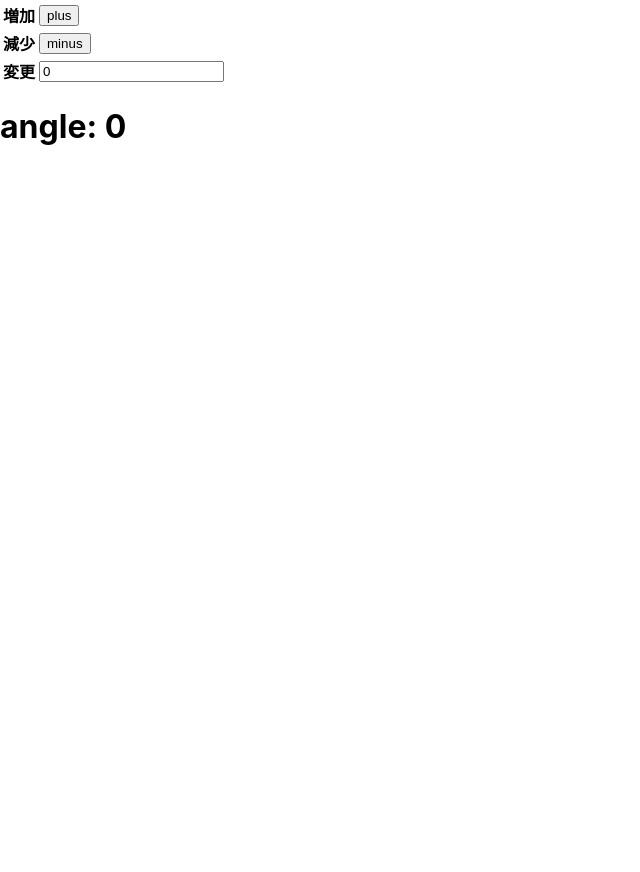
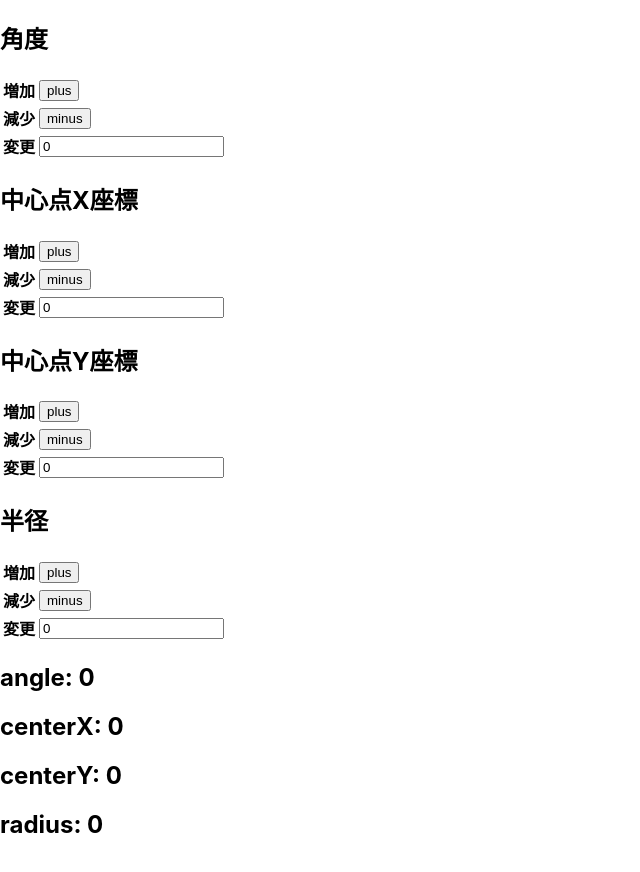
Before and after one commit to sugita177/distributor-animation-project-trial, a React (Create React App) app: page / in a window 1280 px wide. Shown: the top 872 px of the page, without its empty margins (0-640 px from the left). Before the commit the page ends 800 px from the top, so only its background shows below. Built offline with nearby package versions, Linux system fonts and the light colour scheme.

Commit message:
角度以外のstateのreducerなどを実装

```diff
--- a/src/Animation.js
+++ b/src/Animation.js
@@ -1,11 +1,20 @@
 import { useSelector } from "react-redux"
+import { drawDistributor } from "./util/draw_util";
 
 export default function Animation() {
-    const angle = useSelector((state) => state.position.angle)
+    const angle = useSelector((state) => state.position.angle);
+    const centerX = useSelector((state) => state.position.centerX);
+    const centerY = useSelector((state) => state.position.centerY);
+    const radius = useSelector((state) => state.position.radius);
+    const distributerCanvas = document.querySelector('#distributerCanvas');
+    drawDistributor(distributerCanvas, centerX, centerY, angle, radius);
     return (
         <div>
-            <h1>angle: {angle}</h1>
-            <canvas>
+            <h2>angle: {angle}</h2>
+            <h2>centerX: {centerX}</h2>
+            <h2>centerY: {centerY}</h2>
+            <h2>radius: {radius}</h2>
+            <canvas id="distributerCanvas">
 
             </canvas>
         </div>
--- a/src/InputValues.js
+++ b/src/InputValues.js
@@ -1,12 +1,20 @@
 import { useSelector } from "react-redux";
 import { useDispatch } from "react-redux";
 import {increaseAngle, decreaseAngle, changeAngle } from "./redux/positionSlice";
+import {increaseCenterX, decreaseCenterX, changeCenterX } from "./redux/positionSlice";
+import {increaseCenterY, decreaseCenterY, changeCenterY } from "./redux/positionSlice";
+import {increaseRadius, decreaseRadius, changeRadius } from "./redux/positionSlice";
 
 export default function InputValues() {
-    const angle = useSelector((state) => state.position.angle)
+    const angle = useSelector((state) => state.position.angle);
+    const centerX = useSelector((state) => state.position.centerX);
+    const centerY = useSelector((state) => state.position.centerY);
+    const radius = useSelector((state) => state.position.radius);
     const dispatch = useDispatch();
 
     return(
+        <div>
+            <h2>角度</h2>
             <table>
                 <tbody>
                     <tr>
@@ -33,5 +41,90 @@ export default function InputValues() {
                     </tr>
                 </tbody>
             </table>
+
+            <h2>中心点X座標</h2>
+            <table>
+                <tbody>
+                    <tr>
+                        <th>増加</th>
+                        <td><button onClick={
+                            () => dispatch(increaseCenterX())
+                        }>plus</button></td>
+                    </tr>
+                    <tr>
+                        <th>減少</th>
+                        <td><button onClick={
+                            () => dispatch(decreaseCenterX())
+                        }>minus</button></td>
+                    </tr>
+                    <tr>
+                        <th>変更</th>
+                        <td>
+                            <input
+                            type="number"
+                            value={centerX}
+                            onChange={e => dispatch(changeCenterX(e.target.value))}
+                            />
+                        </td>
+                    </tr>
+                </tbody>
+            </table>
+
+            <h2>中心点Y座標</h2>
+            <table>
+                <tbody>
+                    <tr>
+                        <th>増加</th>
+                        <td><button onClick={
+                            () => dispatch(increaseCenterY())
+                        }>plus</button></td>
+                    </tr>
+                    <tr>
+                        <th>減少</th>
+                        <td><button onClick={
+                            () => dispatch(decreaseCenterY())
+                        }>minus</button></td>
+                    </tr>
+                    <tr>
+                        <th>変更</th>
+                        <td>
+                            <input
+                            type="number"
+                            value={centerY}
+                            onChange={e => dispatch(changeCenterY(e.target.value))}
+                            />
+                        </td>
+                    </tr>
+                </tbody>
+            </table>
+
+            <h2>半径</h2>
+            <table>
+                <tbody>
+                    <tr>
+                        <th>増加</th>
+                        <td><button onClick={
+                            () => dispatch(increaseRadius())
+                        }>plus</button></td>
+                    </tr>
+                    <tr>
+                        <th>減少</th>
+                        <td><button onClick={
+                            () => dispatch(decreaseRadius())
+                        }>minus</button></td>
+                    </tr>
+                    <tr>
+                        <th>変更</th>
+                        <td>
+                            <input
+                            type="number"
+                            value={radius}
+                            onChange={e => dispatch(changeRadius(e.target.value))}
+                            />
+                        </td>
+                    </tr>
+                </tbody>
+            </table>
+        </div>
     )
 }
--- a/src/redux/positionSlice.js
+++ b/src/redux/positionSlice.js
@@ -17,10 +17,42 @@ export const positionSlice = createSlice({
         },
         changeAngle: (state, action) => {
             state.angle = action.payload;
-        }
+        },
+        increaseCenterX: (state) => {
+            state.centerX += 1;
+        },
+        decreaseCenterX: (state) => {
+            state.centerX -= 1;
+        },
+        changeCenterX: (state, action) => {
+            state.centerX = action.payload;
+        },
+        increaseCenterY: (state) => {
+            state.centerY += 1;
+        },
+        decreaseCenterY: (state) => {
+            state.centerY -= 1;
+        },
+        changeCenterY: (state, action) => {
+            state.centerY = action.payload;
+        },
+        increaseRadius: (state) => {
+            state.radius += 1;
+        },
+        decreaseRadius: (state) => {
+            state.radius -= 1;
+        },
+        changeRadius: (state, action) => {
+            state.radius = action.payload;
+        },
     },
 });
 
-export const {increaseAngle, decreaseAngle, changeAngle} = positionSlice.actions;
+export const {
+                increaseAngle, decreaseAngle, changeAngle,
+                increaseCenterX, decreaseCenterX, changeCenterX,
+                increaseCenterY, decreaseCenterY, changeCenterY,
+                increaseRadius, decreaseRadius, changeRadius
+            } = positionSlice.actions;
 
 export default positionSlice.reducer;
--- /dev/null
+++ b/src/util/draw_util.js
@@ -0,0 +1,3 @@
+export function drawDistributor(canvas, centerX, centerY, angle, radius) {
+    console.log(angle)
+}
```
Lines whose indentation alone changed are shown as unchanged.
